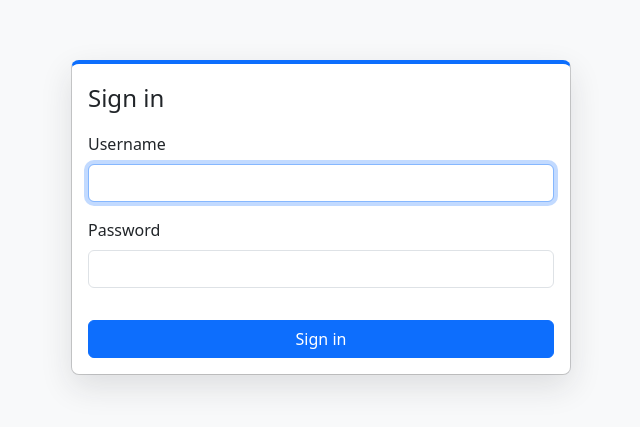
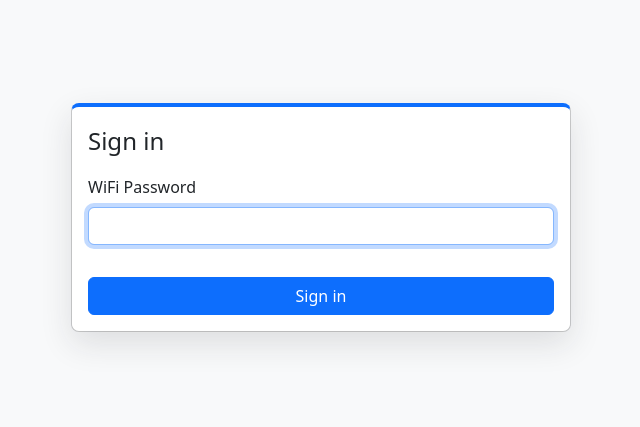
Before and after one commit to CPD-capstone/CPD-Target-System, a website: page data/index.html in a window 1280 px wide. Shown: the part 183-610 px from the top of the page, without its empty margins (319-959 px from the left). Drawn offline with nearby package versions, Linux system fonts and the light colour scheme.

Commit message:
Updated Login Requirements
The user is now only required to input a WiFi password.

```diff
--- a/data/index.html
+++ b/data/index.html
@@ -18,16 +18,12 @@
                     </div>
                     <form id="loginForm">
                         <div class="modal-body">
-                            <div class="mb-3">
-                                <label class="form-label" for="username">Username</label>
-                                <input class="form-control" id="username" name="username" type="text" autocomplete="username" required autofocus>
-                            </div>
                             <div>
-                                <label class="form-label" for="password">Password</label>
-                                <input class="form-control" id="password" name="password" type="password" autocomplete="current-password" required>
+                                <label class="form-label" for="wifiPassword">WiFi Password</label>
+                                <input class="form-control" id="wifiPassword" name="wifiPassword" type="password" autocomplete="current-password" required autofocus>
                             </div>
                             <div class="alert alert-danger mt-3 mb-0" id="loginError" hidden role="alert">
-                                Invalid username or password.
+                                Invalid WiFi password.
                             </div>
                         </div>
                         <div class="modal-footer">
--- a/data/script.js
+++ b/data/script.js
@@ -6,10 +6,9 @@ if (loginForm) {
     loginForm.addEventListener('submit', (event) => {
         event.preventDefault();
 
-        const username = document.getElementById('username').value;
-        const password = document.getElementById('password').value;
+        const wifiPassword = document.getElementById('wifiPassword').value;
 
-        if (username !== 'CPD Range Control' || password !== 'admin1234') {
+        if (wifiPassword !== 'admin1234') {
             loginError.hidden = false;
             return;
         }
```
